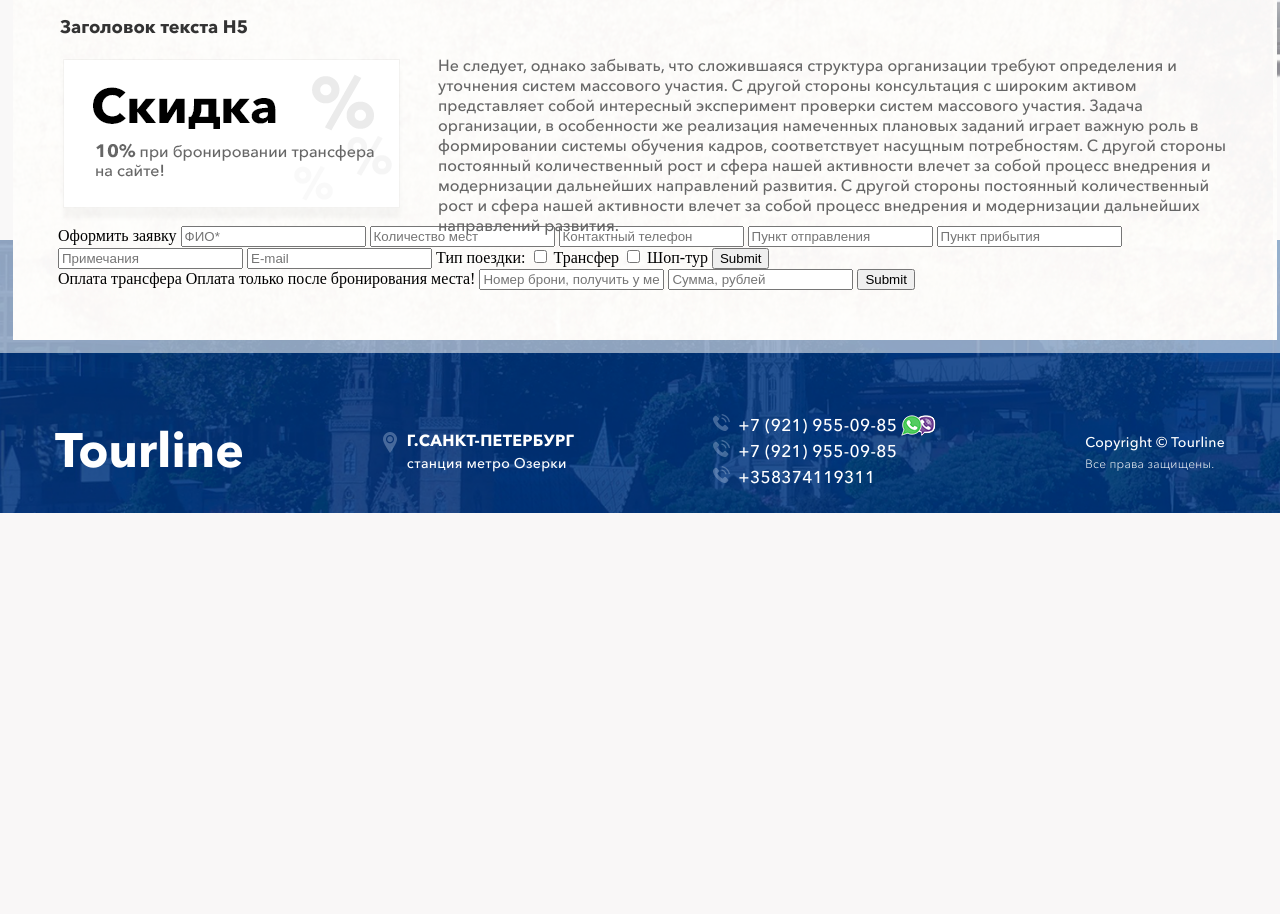
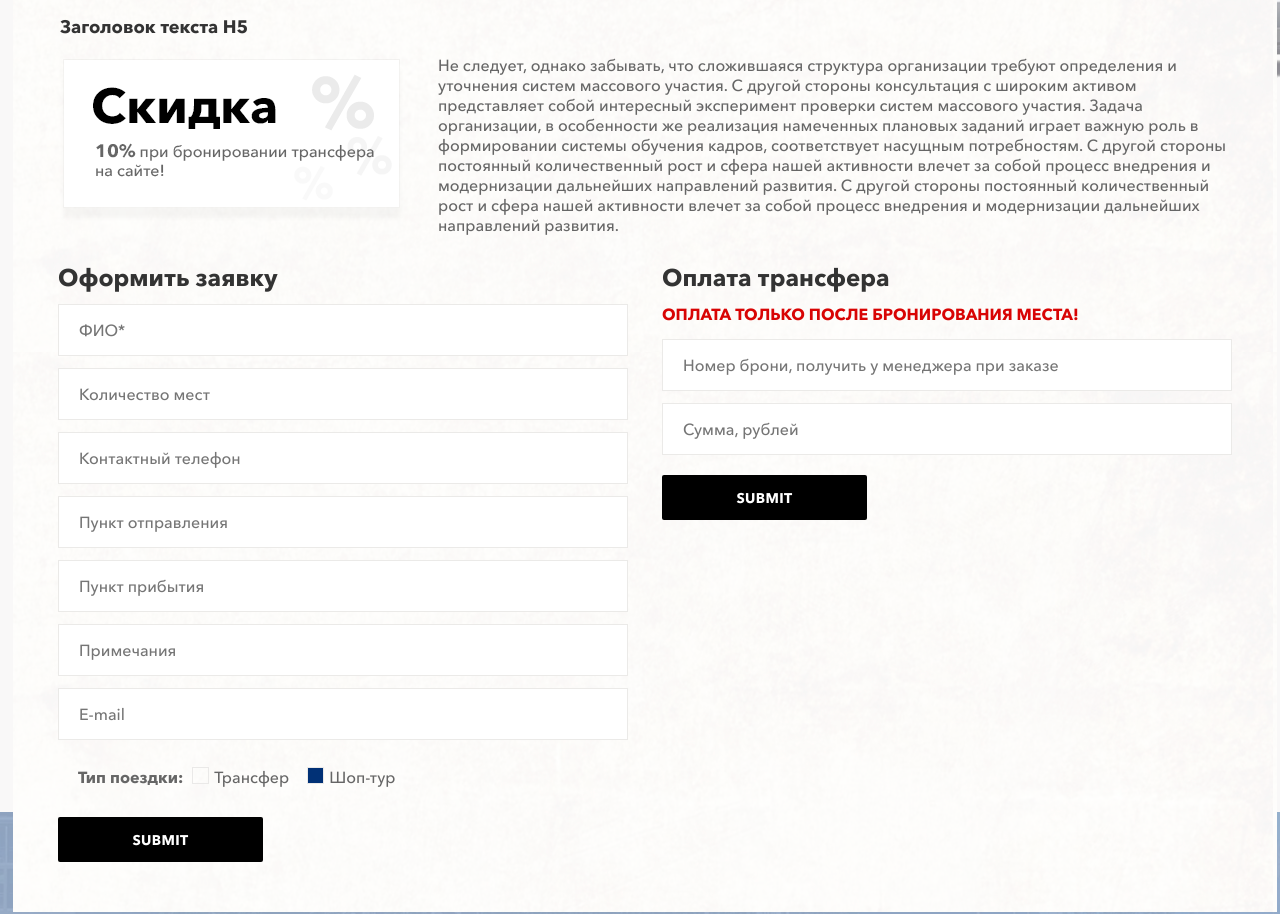
Before and after one commit to bxcar/tourline.local, a website: page app/tech.html in a window 1280 px wide. Shown: the part 3072-3986 px from the top of the page. Before the commit the page ends 3585 px from the top, so only its background shows below. Drawn offline with Linux system fonts and the light colour scheme.

Commit message:
several changes

```diff
--- a/app/sass/blocks/_main.scss
+++ b/app/sass/blocks/_main.scss
@@ -367,3 +367,134 @@
   text-align: center;
   margin-top: 20px;
 }
+
+.main__forms {
+  margin-top: 40px;
+  display: flex;
+  justify-content: space-between;
+}
+
+.main__form1-title,
+.main__form2-title {
+  font-family: 'Avenir Next Cyr';
+  font-size: 24px;
+  line-height: 23px;
+  color: #333333;
+  font-weight: bold;
+  font-style: normal;
+  display: block;
+  margin-bottom: 15px;
+}
+
+.main__form2-subtitle {
+  font-family: 'Avenir Next Cyr';
+  font-size: 16px;
+  line-height: 20px;
+  color: #d80404;
+  font-weight: bold;
+  font-style: normal;
+  display: block;
+  margin-bottom: 15px;
+  text-transform: uppercase;
+}
+
+.main__form1-input,
+.main__form2-input {
+  font-family: 'Avenir Next Cyr';
+  font-size: 16px;
+  line-height: 20px;
+  color: #666666;
+  font-weight: 500;
+  font-style: normal;
+  box-sizing: border-box;
+
+  border: 1px solid #ebeae8;
+  padding: 15px 20px;
+  width: 570px;
+  margin-bottom: 12px;
+  outline: none;
+}
+
+.main__form1-checkboxwrapper {
+  padding-left: 20px;
+  margin-top: 15px;
+}
+
+.main__form1-checkboxtitle {
+  font-family: 'Avenir Next Cyr';
+  font-size: 16px;
+  line-height: 20px;
+  color: #666666;
+  font-weight: bold;
+  font-style: normal;
+  margin-right: 5px;
+}
+
+.main__form1-label {
+  font-family: 'Avenir Next Cyr';
+  font-size: 16px;
+  line-height: 20px;
+  color: #666666;
+  font-weight: 500;
+  font-style: normal;
+}
+
+.main__form1-submit,
+.main__form2-submit {
+  width: 205px;
+  height: 45px;
+  display: flex;
+  align-items: center;
+  justify-content: center;
+  background: #000;
+  margin-top: 30px;
+  text-decoration: none;
+
+  font-family: 'Avenir Next Cyr';
+  font-size: 14px;
+  line-height: 26px;
+  letter-spacing: 0.026em;
+  color: #fff;
+  font-weight: bold;
+  font-style: normal;
+  text-transform: uppercase;
+  text-align: center;
+  border-radius: 2px;
+  border: none;
+  outline: none;
+
+  &:hover {
+    cursor: pointer;
+  }
+}
+
+.main__form2-submit {
+  margin-top: 8px;
+}
+
+.main__form1-label {
+  position: relative;
+  padding-left: 22px;
+  cursor: pointer;
+}
+
+.main__form1-checkbox {
+  display: none;
+}
+
+.main__checkbox-indicator {
+  position: absolute;
+  top: 0;
+  left: 0;
+  width: 15px;
+  height: 15px;
+  border: 1px solid #eae9e8;
+}
+
+.main__form1-label {
+  margin-right: 14px;
+}
+
+.main__form1-checkbox:checked+.main__checkbox-indicator {
+  background: #013176;
+}
--- a/app/tech.html
+++ b/app/tech.html
@@ -208,7 +208,8 @@
                 </div>
 
                 <div class="main__text-block-inner-wrap">
-                    <p class="main__text-block-desc main__text-block-desc--relative">Не следует, однако забывать, что сложившаяся структура организации
+                    <p class="main__text-block-desc main__text-block-desc--relative">Не следует, однако забывать, что
+                        сложившаяся структура организации
                         требуют определения и уточнения систем массового участия. С другой стороны консультация с
                         широким активом представляет собой интересный эксперимент проверки систем массового участия.
                         Задача организации, в особенности же реализация намеченных плановых заданий играет важную роль в
@@ -229,18 +230,29 @@
                     <input class="main__form1-input" placeholder="Пункт прибытия">
                     <input class="main__form1-input" placeholder="Примечания">
                     <input class="main__form1-input" placeholder="E-mail">
-                    <span class="main__form1-checkboxtitle">Тип поездки:</span>
-                    <input type="checkbox" id="transfer" name="tourtype" value="Трансфер"/>
-                    <label for="transfer">Трансфер</label>
-                    <input type="checkbox" id="shoptour" name="tourtype"
-                           value="Шоп-тур"/>
-                    <label for="shoptour">Шоп-тур</label>
+                    <div class="main__form1-checkboxwrapper">
+                        <span class="main__form1-checkboxtitle">Тип поездки:</span>
+                        <!--<input type="checkbox" id="transfer" name="tourtype" value="Трансфер"/>-->
+                        <!--<label class="main__form1-label" for="transfer">Трансфер</label>-->
+                        <label class="main__form1-label">
+                            <input class="main__form1-checkbox" type="radio" name="tourtype">
+                            <span class="main__checkbox-indicator"></span> Трансфер
+                        </label>
+                        <!--<input type="radio" id="shoptour" name="tourtype"
+                               value="Шоп-тур"/>
+                        <label class="main__form1-label" for="shoptour">Шоп-тур</label>-->
+                        <label class="main__form1-label">
+                            <input checked class="main__form1-checkbox" type="radio" name="tourtype">
+                            <span class="main__checkbox-indicator"></span> Шоп-тур
+                        </label>
+                    </div>
                     <input class="main__form1-submit" type="submit">
                 </form>
                 <form id="form2" class="main__form2" action="/" method="post">
                     <span class="main__form2-title">Оплата трансфера</span>
                     <span class="main__form2-subtitle">Оплата только после бронирования места!</span>
-                    <input class="main__form2-input" placeholder="Номер брони, получить у менеджера при заказе" required>
+                    <input class="main__form2-input" placeholder="Номер брони, получить у менеджера при заказе"
+                           required>
                     <input class="main__form2-input" placeholder="Сумма, рублей">
                     <input class="main__form2-submit" type="submit">
                 </form>
```
Also changed, not shown: app/css/main.css, dist/css/main.css.
